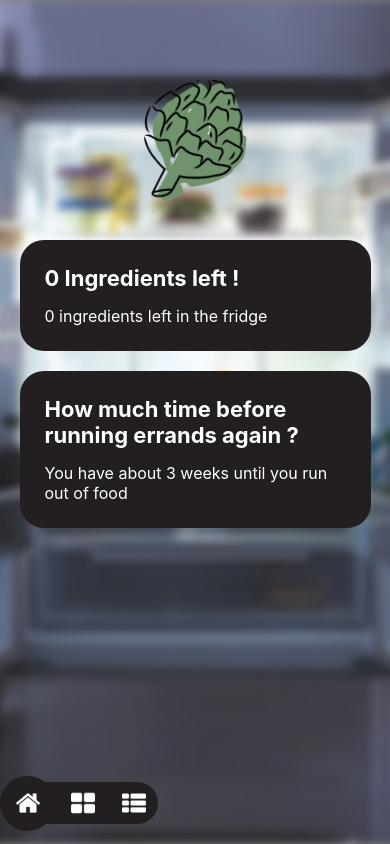
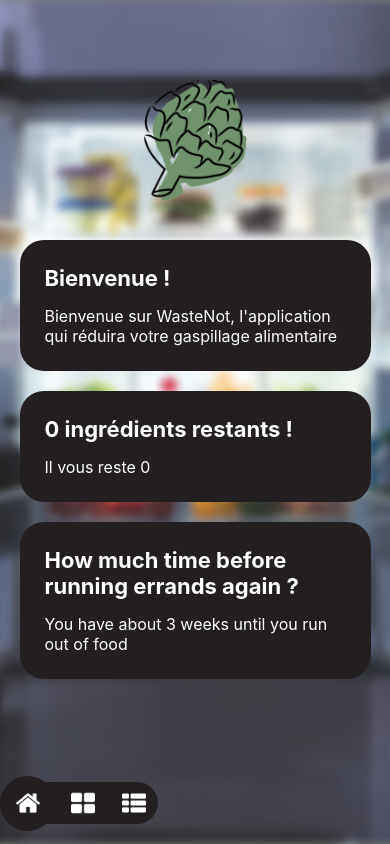
Before and after one commit to HugoRenault/WasteNot, a React Native app: screen / in a window 390 px wide. Built offline with nearby package versions, Linux system fonts and the light colour scheme; what react-native-units would draw is missing.

Commit message:
minor fixes french

```diff
--- a/components/News.js
+++ b/components/News.js
@@ -41,7 +41,8 @@ export default function NewsView() {
       <Image
         style={styles.logo}
         source={logo}/>
-      <Alert title={nb + ' Ingredients left !'} text={nb+' ingredients left in the fridge'}/>
+      <Alert title={'Bienvenue !'} text={"Bienvenue sur WasteNot, l'application qui réduira votre gaspillage alimentaire"}/>
+      <Alert title={nb + ' ingrédients restants !'} text={'Il vous reste '+nb+ ''}/>
       <Alert title={'How much time before running errands again ?'} text={'You have about 3 weeks until you run out of food'}/>
     </ScrollView>
 
```
